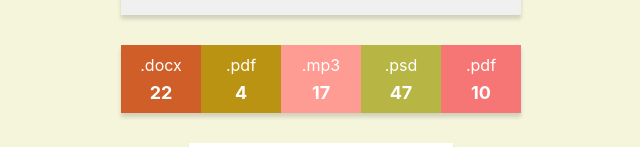
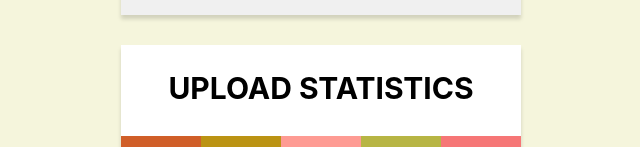
Before and after one commit to OlgaDzubak/goit-react-hw-01-components, a React (Create React App) app: page / in a window 1280 px wide. Shown: the part 430-577 px from the top of the page, without its empty margins (319-959 px from the left). Built offline with nearby package versions, Linux system fonts and the light colour scheme.

Commit message:
Update App.js

```diff
--- a/src/App.js
+++ b/src/App.js
@@ -24,7 +24,7 @@ export const App = () =>{
                 stats = {user.stats}
             />
 
-            < Statistics stats={data}/>
+            < Statistics title="UPLOAD STATISTICS" stats={data}/>
 
             < FriendList friends={friends} />
 
```
